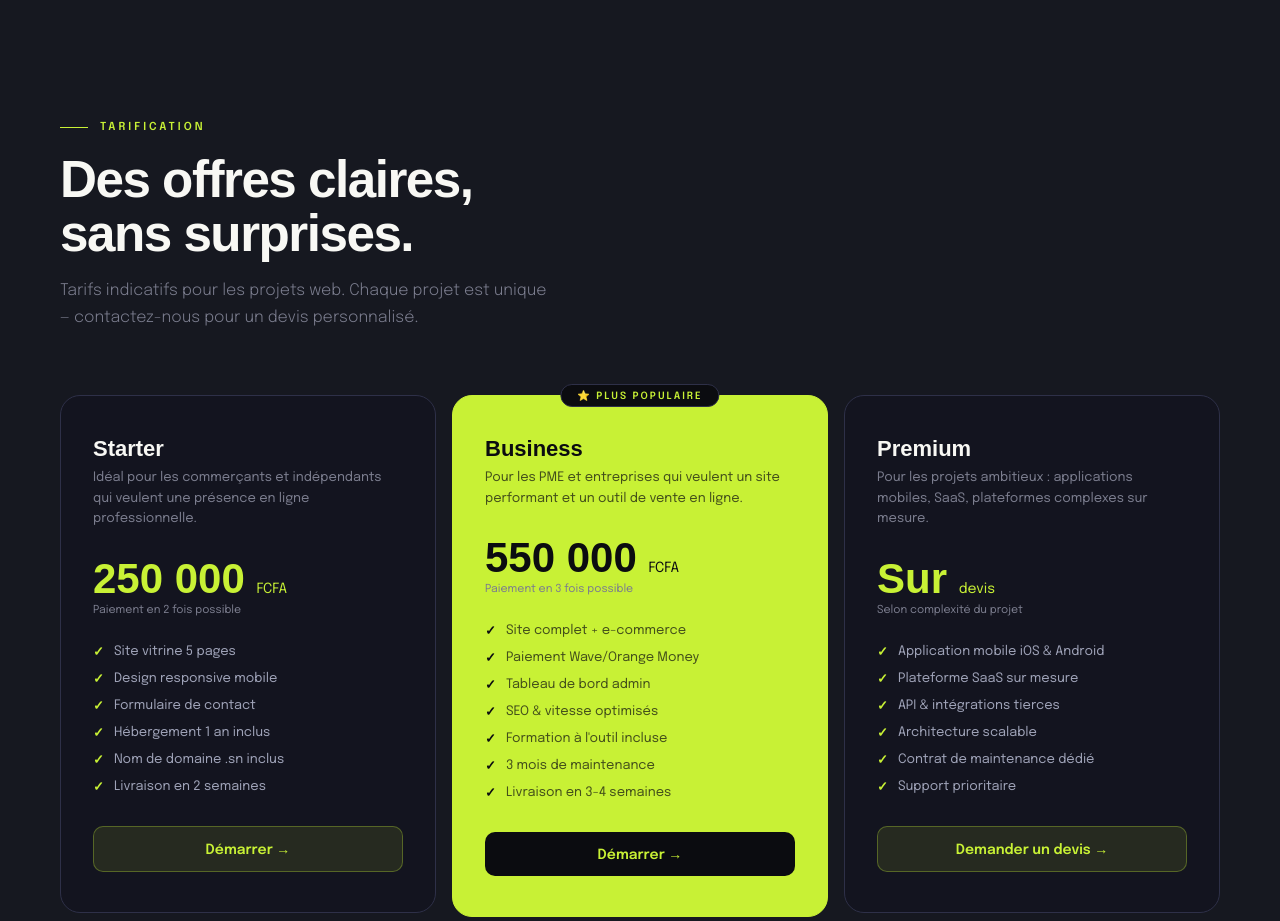
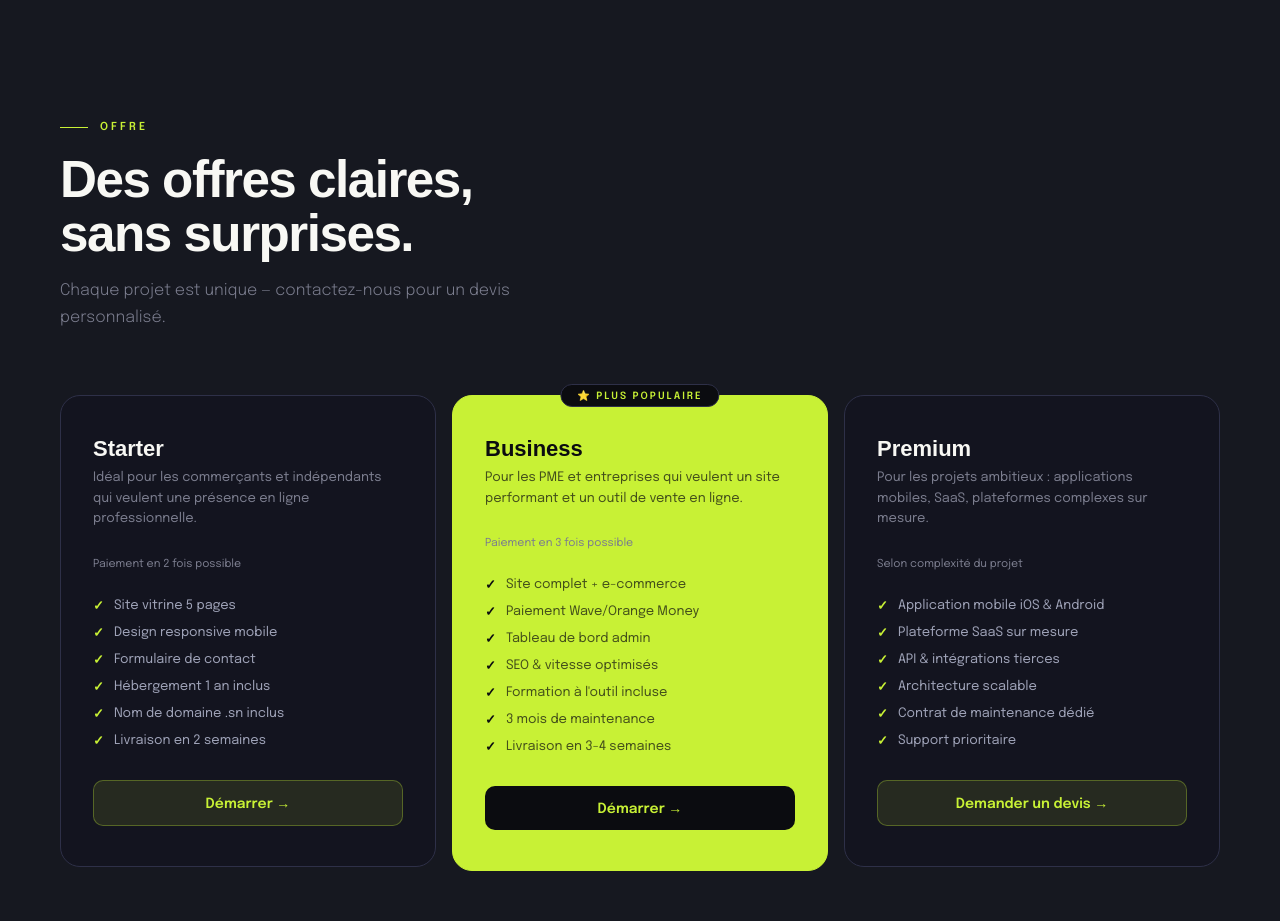
Before and after one commit to fonsndene/atechgroupe-vitrine, a plain HTML site: page index.html in a window 1280 px wide. Shown: the part 5280-6201 px from the top of the page. Drawn offline with Linux system fonts and the light colour scheme; a web font is replaced by a local one.

Commit message:
tarifs: label Offre + suppression des prix

```diff
--- a/index.html
+++ b/index.html
@@ -1344,15 +1344,14 @@ footer {
 
 <!-- TARIFS -->
 <section class="section tarifs-bg" id="tarifs">
-  <div class="section-label">Tarification</div>
+  <div class="section-label">Offre</div>
   <h2 class="section-title">Des offres claires,<br>sans surprises.</h2>
-  <p class="section-sub">Tarifs indicatifs pour les projets web. Chaque projet est unique — contactez-nous pour un devis personnalisé.</p>
+  <p class="section-sub">Chaque projet est unique — contactez-nous pour un devis personnalisé.</p>
 
   <div class="tarifs-grid">
     <div class="tarif-card">
       <div class="tarif-name">Starter</div>
       <div class="tarif-desc">Idéal pour les commerçants et indépendants qui veulent une présence en ligne professionnelle.</div>
-      <div class="tarif-price">250 000 <small>FCFA</small></div>
       <div class="tarif-period">Paiement en 2 fois possible</div>
       <ul class="tarif-list">
         <li class="tarif-item">Site vitrine 5 pages</li>
@@ -1369,7 +1368,6 @@ footer {
       <div class="tarif-pop">⭐ Plus populaire</div>
       <div class="tarif-name">Business</div>
       <div class="tarif-desc">Pour les PME et entreprises qui veulent un site performant et un outil de vente en ligne.</div>
-      <div class="tarif-price">550 000 <small>FCFA</small></div>
       <div class="tarif-period">Paiement en 3 fois possible</div>
       <ul class="tarif-list">
         <li class="tarif-item">Site complet + e-commerce</li>
@@ -1386,7 +1384,6 @@ footer {
     <div class="tarif-card">
       <div class="tarif-name">Premium</div>
       <div class="tarif-desc">Pour les projets ambitieux : applications mobiles, SaaS, plateformes complexes sur mesure.</div>
-      <div class="tarif-price">Sur <small>devis</small></div>
       <div class="tarif-period">Selon complexité du projet</div>
       <ul class="tarif-list">
         <li class="tarif-item">Application mobile iOS & Android</li>
```
